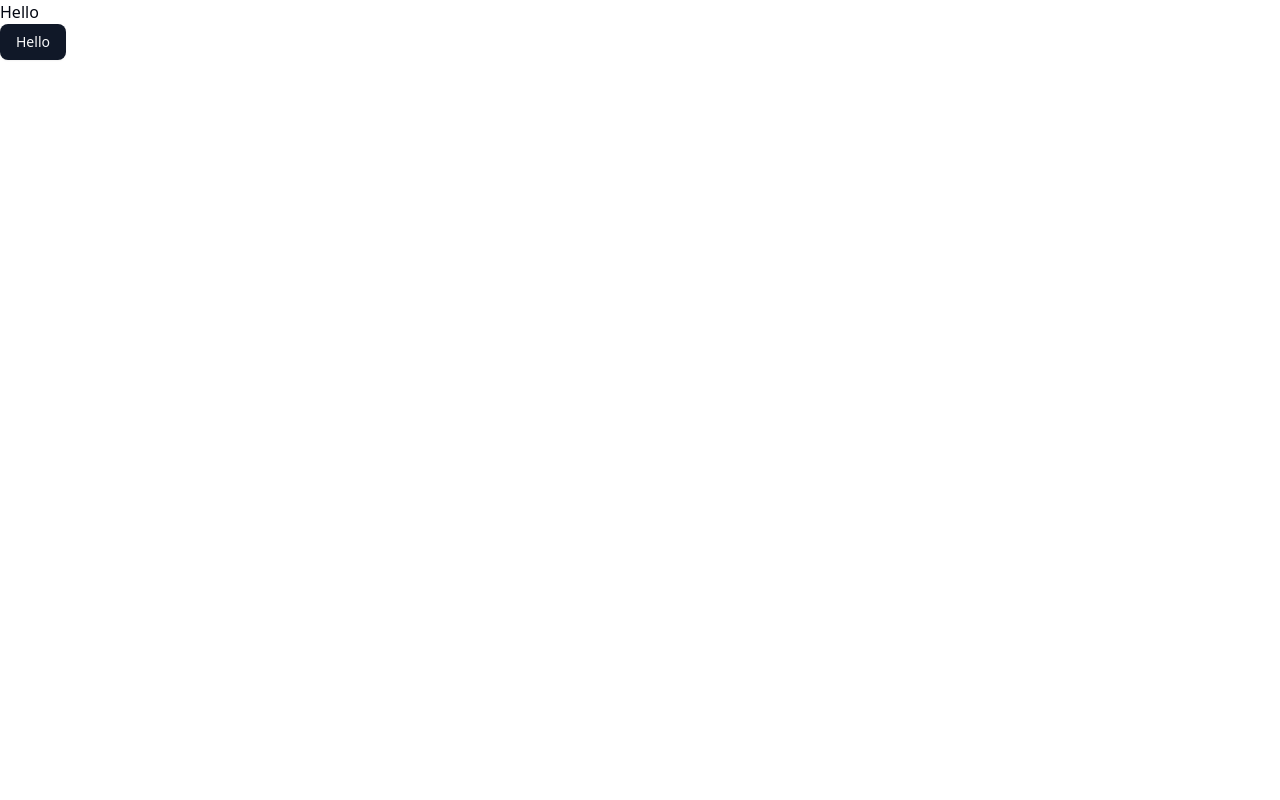
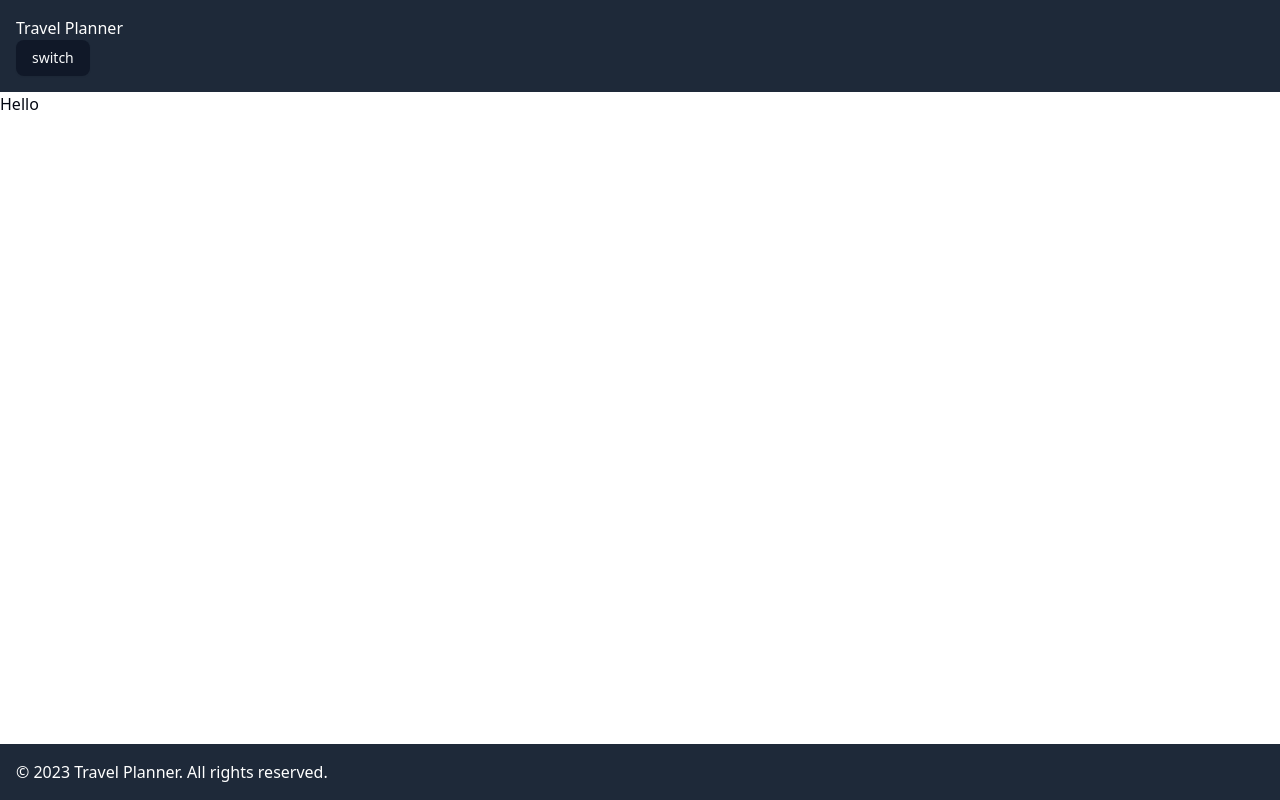
Before and after one commit to AI-TravelPlanner/TravelPlaner_Frontend, a React (Vite) app: page / in a window 1280 px wide. Built offline with nearby package versions, Linux system fonts and the light colour scheme.

Commit message:
Layout and theme done
Implemented generic layout and make theme toggler

```diff
--- a/src/App.jsx
+++ b/src/App.jsx
@@ -1,13 +1,15 @@
-import { Button } from "./components/ui/button";
+import Layout from "./layout/Layout";
+import { ThemeProvider } from "./_contextapi/ThemeContext";
 
 function App() {
   return (
-    <>
-      <div>
-        <h1 className="">Hello</h1>
-        <Button>Hello</Button>
-      </div>
-    </>
+    <ThemeProvider>
+      <Layout>
+        <div>
+          <h1 className="">Hello</h1>
+        </div>
+      </Layout>
+    </ThemeProvider>
   );
 }
 
--- /dev/null
+++ b/src/_contextapi/ThemeContext.jsx
@@ -0,0 +1,24 @@
+import React, { createContext, useState, useContext, useEffect } from 'react';
+
+const ThemeContext = createContext();
+
+export const ThemeProvider = ({ children }) => {
+  const [theme, setTheme] = useState('light');
+
+  useEffect(() => {
+    document.documentElement.setAttribute('data-theme', theme);
+    document.body.className = theme; // Add theme class to body
+  }, [theme]);
+
+  const toggleTheme = () => {
+    setTheme((prevTheme) => (prevTheme === 'light' ? 'dark' : 'light'));
+  };
+
+  return (
+    <ThemeContext.Provider value={{ theme, toggleTheme }}>
+      {children}
+    </ThemeContext.Provider>
+  );
+};
+
+export const useTheme = () => useContext(ThemeContext);
--- /dev/null
+++ b/src/layout/Footer.jsx
@@ -0,0 +1,11 @@
+import React from 'react';
+
+const Footer = () => {
+  return (
+    <footer className="bg-gray-800 text-white p-4 mt-auto">
+      <p>&copy; 2023 Travel Planner. All rights reserved.</p>
+    </footer>
+  );
+};
+
+export default Footer;
--- /dev/null
+++ b/src/layout/Header.jsx
@@ -0,0 +1,13 @@
+import React from "react";
+import ThemeToggleButton from "./ThemeToggle";
+
+const Header = () => {
+  return (
+    <header className="bg-gray-800 text-white p-4">
+      <h1>Travel Planner</h1>
+      <ThemeToggleButton />
+    </header>
+  );
+};
+
+export default Header;
--- /dev/null
+++ b/src/layout/Layout.jsx
@@ -0,0 +1,15 @@
+import React from "react";
+import Header from "./Header";
+import Footer from "./Footer";
+
+const Layout = ({ children }) => {
+  return (
+    <div className="flex flex-col min-h-screen">
+      <Header />
+      <main className="flex-grow">{children}</main>
+      <Footer />
+    </div>
+  );
+};
+
+export default Layout;
--- /dev/null
+++ b/src/layout/ThemeToggle.jsx
@@ -0,0 +1,15 @@
+/* eslint-disable no-unused-vars */
+import { useTheme } from "../_contextapi/ThemeContext";
+import { Button } from "../components/ui/button"; // Ensure Button is imported
+
+const ThemeToggleButton = () => {
+  const { theme, toggleTheme } = useTheme();
+  return (
+    <Button onClick={toggleTheme}>
+      {/* Switch to {theme === "light" ? "dark" : "light"} mode */}
+      switch
+    </Button>
+  );
+};
+
+export default ThemeToggleButton;
```
